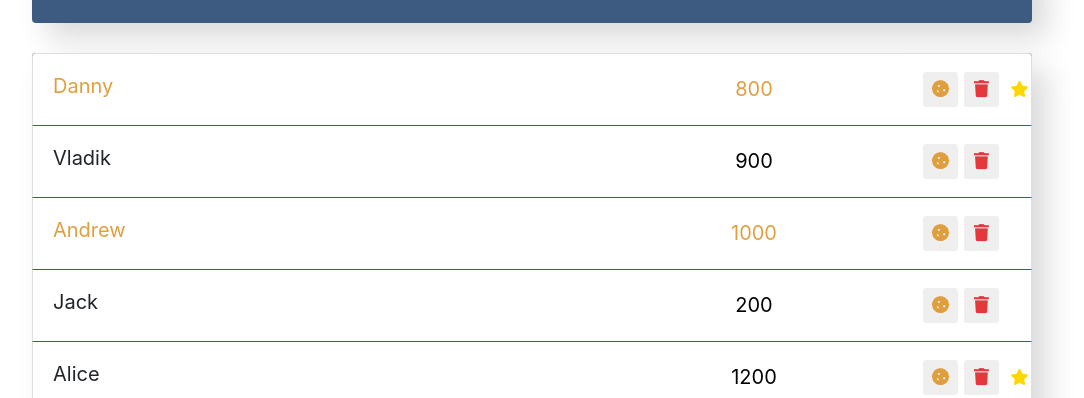
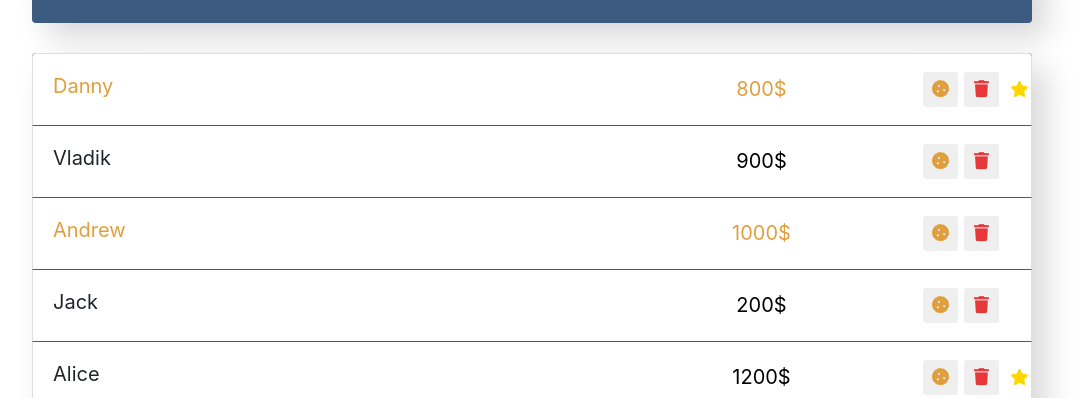
Before and after one commit to ulyagram77/Workers-Table-React, a React (Vite) app: page / in a window 1280 px wide. Shown: the part 402-800 px from the top of the page, without its empty margins (108-1192 px from the left). Built offline with nearby package versions, Linux system fonts and the light colour scheme.

Commit message:
added auto-adding dollar in salary input

```diff
--- a/src/components/app/app.jsx
+++ b/src/components/app/app.jsx
@@ -136,6 +136,19 @@ class App extends Component {
     };
 
     /**
+     * Метод **addDollar**
+     *
+     * Добавляет знак доллара в конец значения инпута, если его там еще нет.
+     *
+     * @param {Object} e - Обьект события
+     */
+    addDollar = (e) => {
+        if (e.target.value.slice(-1) !== '$') {
+            e.target.value += '$';
+        }
+    };
+
+    /**
      * Метод **changeSalary**
      *
      * Сохраняет введенную из интерфейса новую зарплату сотруднику в структуру данных.
@@ -257,6 +270,7 @@ class App extends Component {
                     onDelete={this.deleteItem}
                     onToggleProp={this.onToggleProp}
                     onChangeSalary={this.changeSalary}
+                    onAddDollar={this.addDollar}
                 />
                 <WorkersAddForm onAdd={this.addItem} />
             </div>
--- a/src/components/workers-list-item/workers-list-item.jsx
+++ b/src/components/workers-list-item/workers-list-item.jsx
@@ -13,9 +13,12 @@ class WorkersListItem extends Component {
             onDelete,
             onToggleProp,
             onChangeSalary,
+            onAddDollar,
             increase,
             rise,
         } = this.props;
+
+        let salaryStr = salary + '$';
         //использование динамического класса который запишется в переменную
         let classNames = 'list-group-item d-flex justify-content-between';
         if (increase) {
@@ -35,10 +38,11 @@ class WorkersListItem extends Component {
                     {name}
                 </span>
                 <input
-                    type="number"
+                    type="text"
                     className="list-group-item-input"
-                    defaultValue={salary}
+                    defaultValue={salaryStr}
                     onChange={(e) => onChangeSalary(e.target.value, name)}
+                    onBlur={(e) => onAddDollar(e)}
                 />
                 <div className="d-flex justify-content-center align-items-center">
                     <button
--- a/src/components/workers-list/workers-list.jsx
+++ b/src/components/workers-list/workers-list.jsx
@@ -2,7 +2,13 @@ import WorkersListItem from '../workers-list-item/workers-list-item';
 
 import './workers-list.css';
 
-const WorkersList = ({ data, onDelete, onToggleProp, onChangeSalary }) => {
+const WorkersList = ({
+    data,
+    onDelete,
+    onToggleProp,
+    onChangeSalary,
+    onAddDollar,
+}) => {
     //вернет массив компонентов сформированых из приходящего обьекта данных
     const elements = data.map((item) => {
         //частичная деструктуризация
@@ -13,6 +19,7 @@ const WorkersList = ({ data, onDelete, onToggleProp, onChangeSalary }) => {
                 {...itemProps}
                 onDelete={() => onDelete(id)}
                 onChangeSalary={onChangeSalary}
+                onAddDollar={onAddDollar}
                 onToggleProp={(e) =>
                     onToggleProp(
                         id,
```
